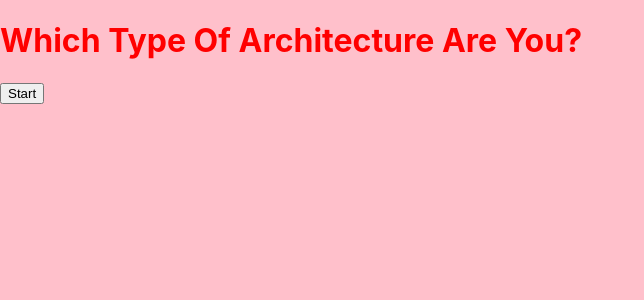
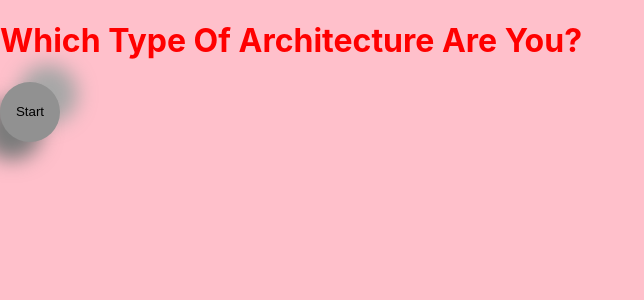
Before and after one commit to Reggie899/Architecture-Quiz, a React (Create React App) app: page / in a window 1280 px wide. Shown: the top 300 px of the page, without its empty margins (0-644 px from the left). Built offline with nearby package versions, Linux system fonts and the light colour scheme.

Commit message:
button test

```diff
--- a/src/App.css
+++ b/src/App.css
@@ -81,6 +81,10 @@ h2 {
   object-fit: cover;
 }
 
+.gridImages img:hover {
+  cursor: pointer;
+}
+
 
 /* 4 Questions */
 
@@ -145,6 +149,26 @@ text-align: center;}
 
 /* buttons */
 
+button {
+  /* background-color: rgba(149, 147, 147, 0.816);
+color: white;
+width: 60px;
+height: 60px;
+border-radius: 50%;
+border-color: transparent; */
+width: 60px;
+height: 60px;
+border-color: transparent;
+border-radius: 47px;
+background: #919191;
+box-shadow:  -18px 18px 20px #7b7b7b,
+             18px -18px 20px #a7a7a7;
+}
+
+button:hover {
+  cursor: pointer;
+}
+
 .buttonDiv {
   border: 1px solid magenta;
   display: flex;
```
